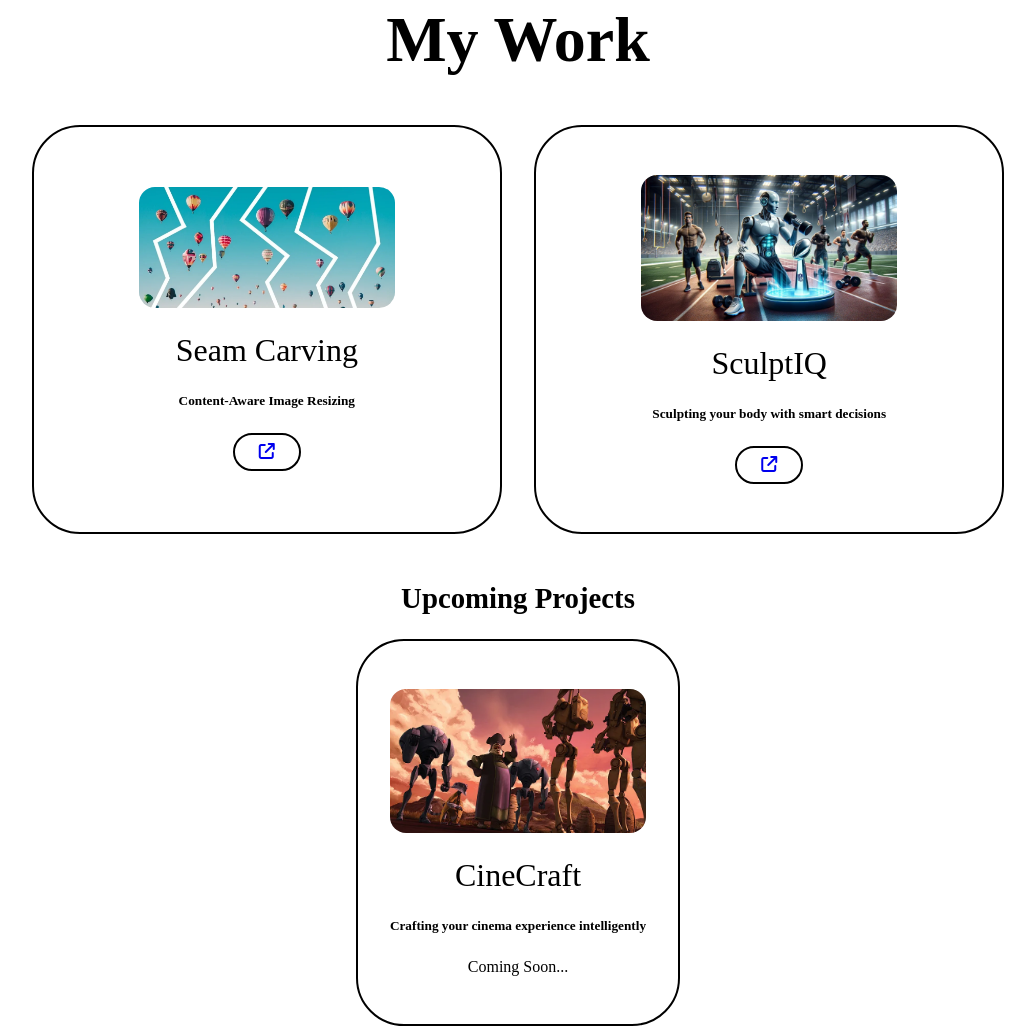
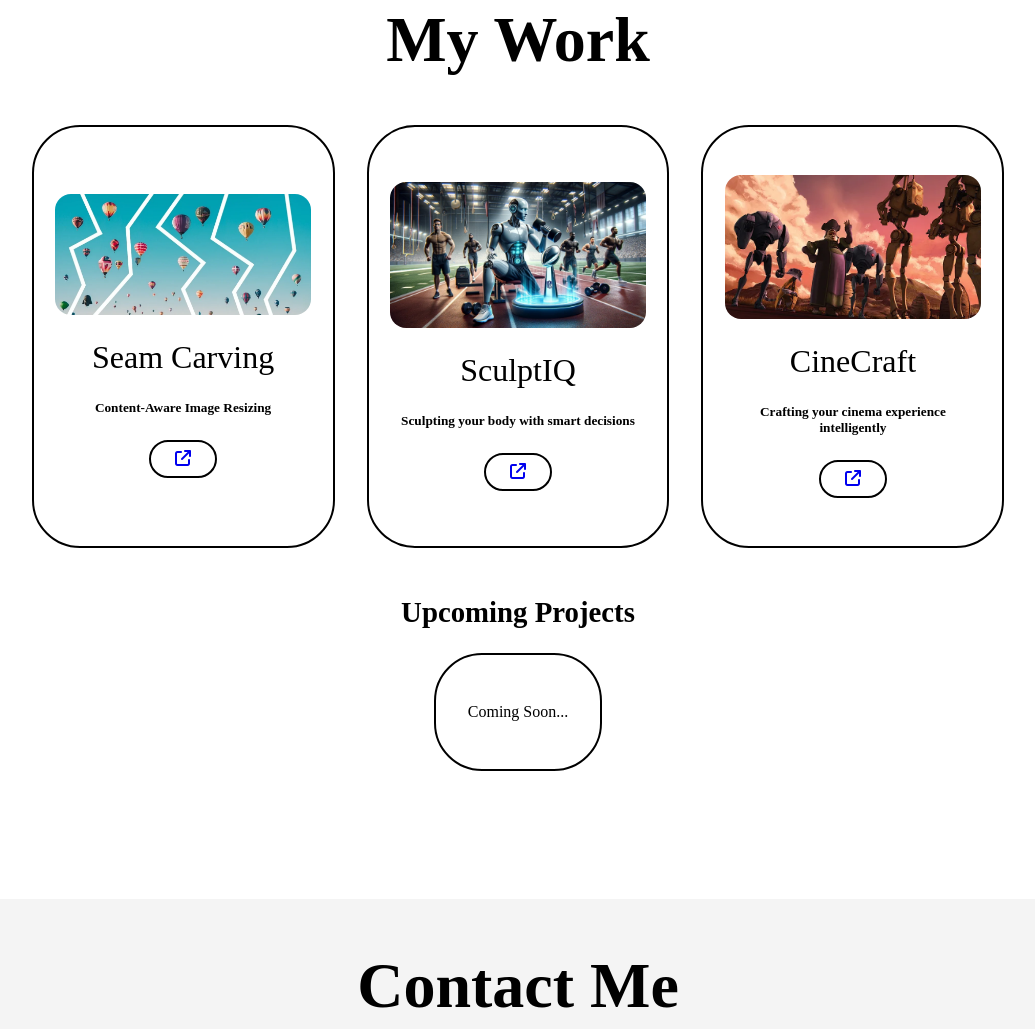
Before and after one commit to shahdevshree/Portfolio, a plain HTML site: page index.html in a window 1280 px wide. Shown: the part 3261-4290 px from the top of the page, without its empty margins (122-1157 px from the left). Drawn offline with nearby package versions, Linux system fonts and the light colour scheme.

Commit message:
Added CineCraft Project

```diff
--- a/index.html
+++ b/index.html
@@ -199,6 +199,18 @@
                 </div>
             </div>
 
+            <div class="project-card">
+                <img src="clone.webp" alt="">
+                <h3>CineCraft</h3>
+                <h5>Crafting your cinema experience intelligently</h5>
+                <div class="btn-group">
+                    <a href="https://github.com/shahdevshree/CineCraft" target="_blank" rel="noopener noreferrer" class="btn">
+                        <i class="fa-solid fa-arrow-up-right-from-square"></i>
+                    </a>
+                    <!-- <div class="btn">Repo</div> -->
+                </div>
+            </div>
+
         </div>
 
         <!-- New Upcoming Projects Section -->
@@ -206,9 +218,9 @@
             <h3 class="subsection-title">Upcoming Projects</h3>
             <div class="projects-grid centered-projects">
                 <div class="project-card">
-                    <img src="clone.webp" alt="">
+                    <!-- <img src="clone.webp" alt="">
                     <h3>CineCraft</h3>
-                    <h5>Crafting your cinema experience intelligently</h5>
+                    <h5>Crafting your cinema experience intelligently</h5> -->
                     <p>Coming Soon...</p>
                 </div>
 
```
